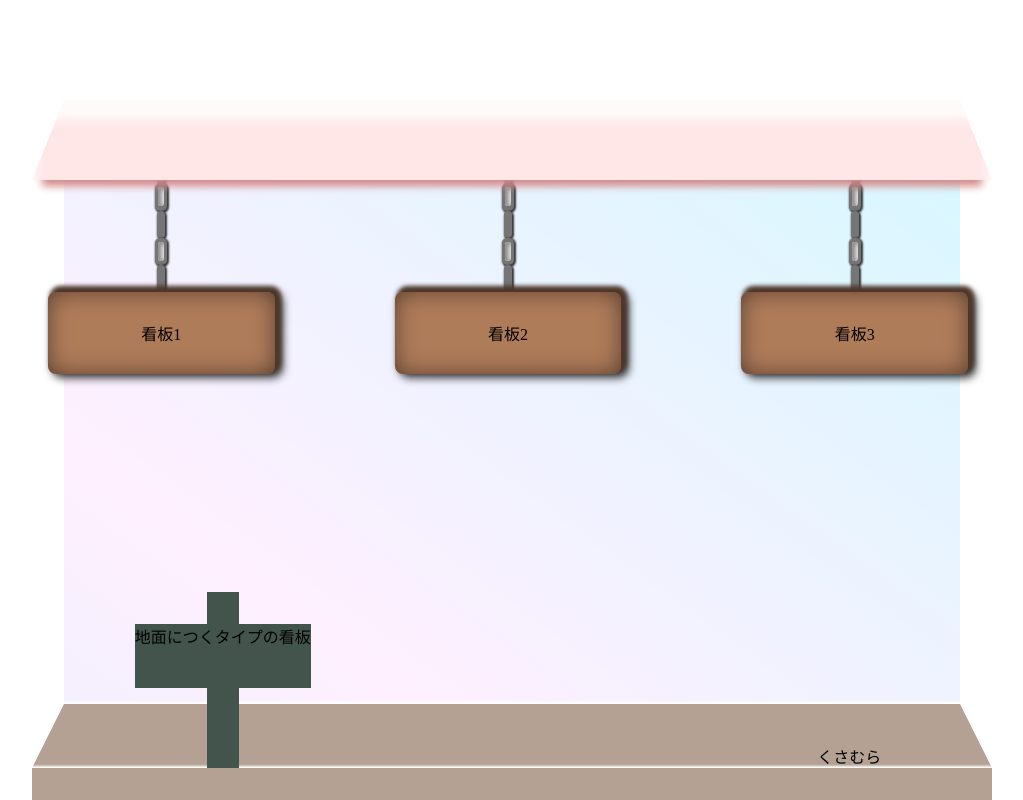
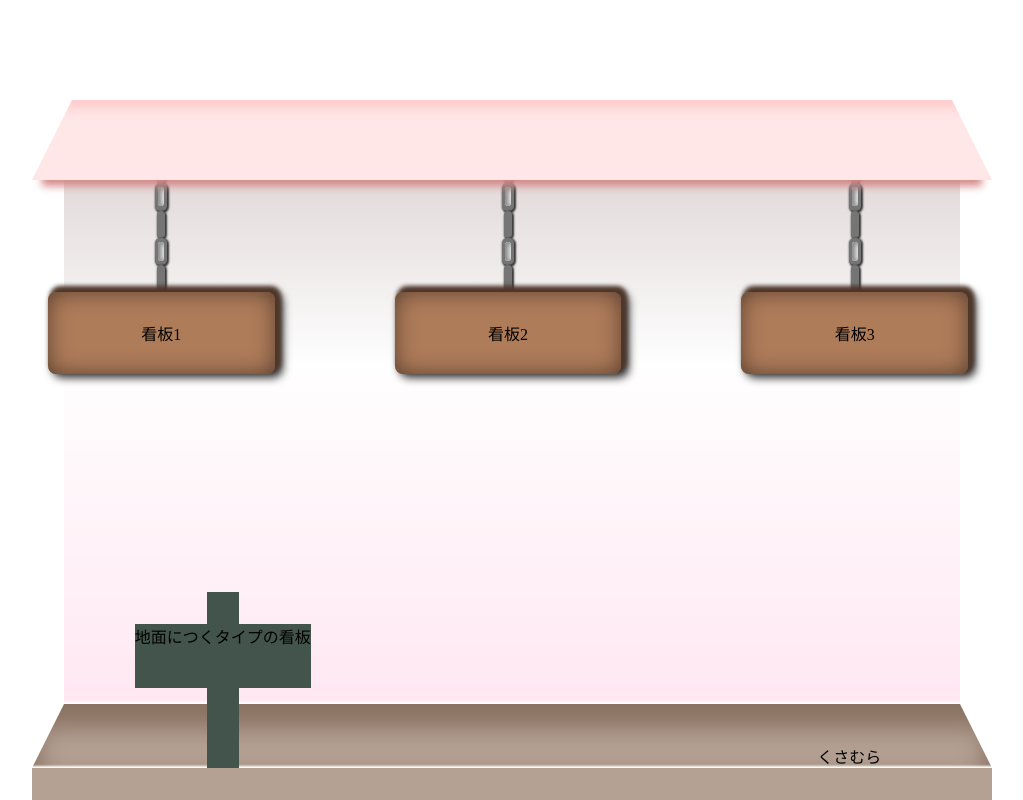
Before and after one commit to ryu1-1uyr/mypage-, a Next.js app: page / in a window 1280 px wide. Shown: the whole page, without its empty margins (36-1059 px from the left). Built offline with nearby package versions, Linux system fonts and the light colour scheme.

Commit message:
屋根の角度などを整える

```diff
--- a/src/components/LayerTop/index.tsx
+++ b/src/components/LayerTop/index.tsx
@@ -42,13 +42,13 @@ const RooftopRight = styled.div`
 const Rooftop = styled.div`
   background-color: #ffe7e7;
 
-  box-shadow: 0 16px 8px -10px #d48888, inset 0px 16px 8px 4px #fffafa;
+  box-shadow: 0 16px 8px -10px #d48888, inset 0px 16px 14px -8px #ffc9c9;
 
   width: 100%;
   height: 80px;
 
   display: grid;
-  grid-template-columns: 32px auto 32px;
+  grid-template-columns: 40px auto 40px;
 
   position: absolute;
   top: 0px;
@@ -78,7 +78,7 @@ const Okuyuki = styled.div`
   grid-template-columns: 32px auto 32px;
 
   background-color: #b4a194;
-  box-shadow: 0px 0px 2px 2px #fff;
+  box-shadow: 0px 0px 2px 2px #fff, inset 0px 16px 24px 8px #8a7262;
 `;
 
 const OkuyukiLeft = styled.div`
--- a/src/components/Scenery/index.tsx
+++ b/src/components/Scenery/index.tsx
@@ -19,12 +19,20 @@ export function Scenery() {
 }
 
 const DummyBG = styled.div`
-  background: rgb(219, 217, 252);
+  /* background: rgb(219, 217, 252);
   background: linear-gradient(
     36deg,
     rgba(219, 217, 252, 1) 0%,
     rgba(255, 218, 255, 1) 26%,
     rgba(153, 238, 255, 1) 100%
+  ); */
+
+  background: rgb(255, 181, 216);
+  background: linear-gradient(
+    0deg,
+    rgba(255, 181, 216, 1) 0%,
+    rgba(255, 255, 255, 1) 62%,
+    rgba(154, 124, 124, 1) 100%
   );
 
   width: 100%;
```
